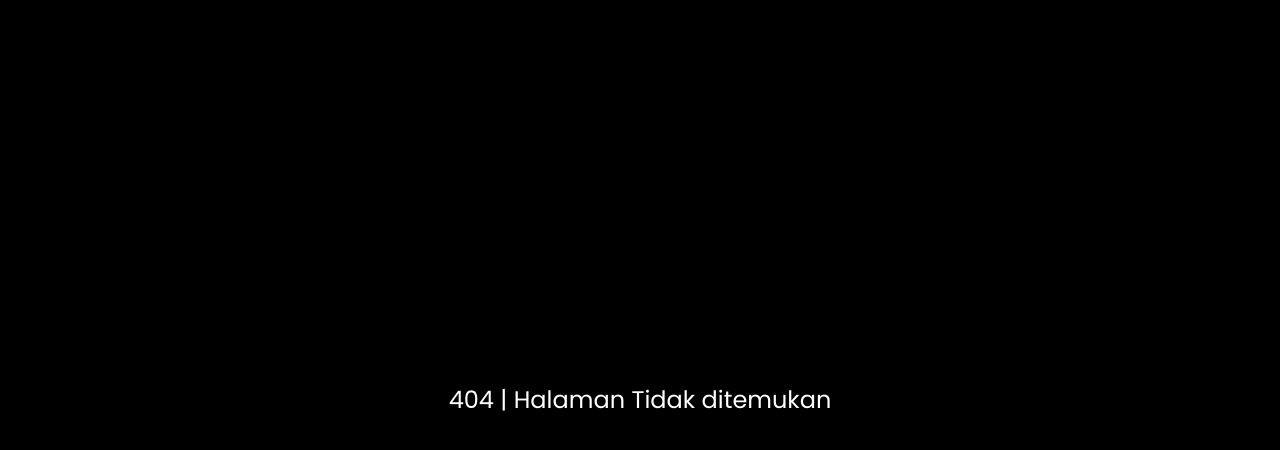
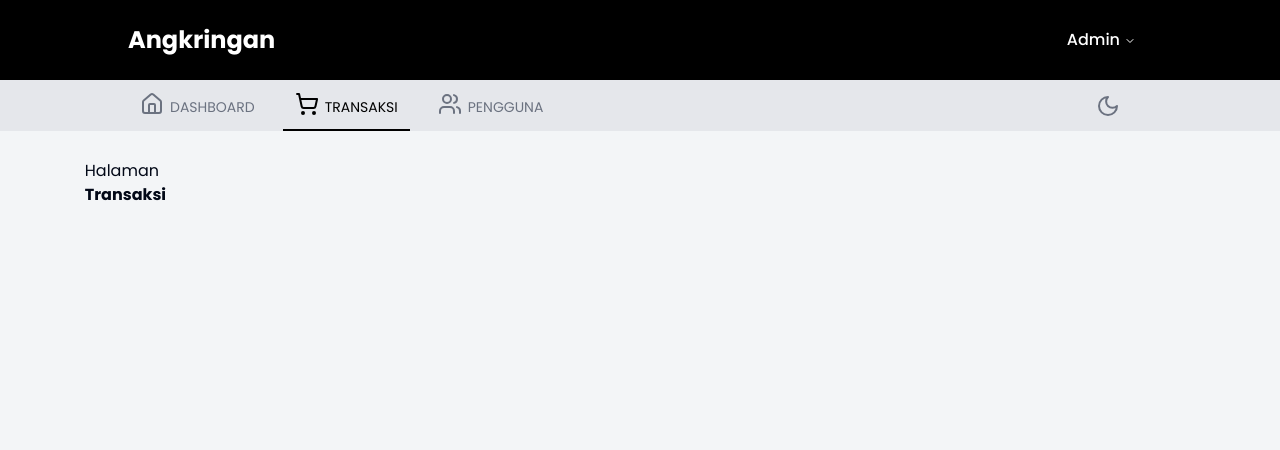
Before and after one commit to rifkyhilman/Angkringan-client, a React (Vite) app: page /transaction in a window 1280 px wide. Before the commit this address had no page. Shown: the top 450 px of the page. Built offline with nearby package versions, Linux system fonts and the light colour scheme.

Commit message:
:truck: Rename path order to transaction
rename path order to transaction

```diff
--- a/src/components/Navbar.jsx
+++ b/src/components/Navbar.jsx
@@ -31,8 +31,8 @@ const Navbar = () => {
         },
         {
             icon: <ShoppingCart/>,
-            span: "ORDER",
-            link: "order"
+            span: "TRANSAKSI",
+            link: "transaction"
         },
         {
             icon: <Users/>,
--- a/src/pages/OrderPage.jsx
+++ /dev/null
@@ -1,7 +0,0 @@
-const OrderPage = () => {
-    return (
-        <h1> Halaman Pesan</h1>
-    )
-}
-
-export default OrderPage;
--- /dev/null
+++ b/src/pages/TransactionPage.jsx
@@ -0,0 +1,14 @@
+const TransactionPage = () => {
+    return (
+        <div className="container mx-auto">
+            <section className="mt-3">
+                <p>Halaman</p>
+                <h1 className="font-bold">
+                    Transaksi
+                </h1>
+            </section>
+        </div>
+    )
+}
+
+export default TransactionPage;
```
Also changed, not shown: src/App.jsx (+4 -4 lines).
